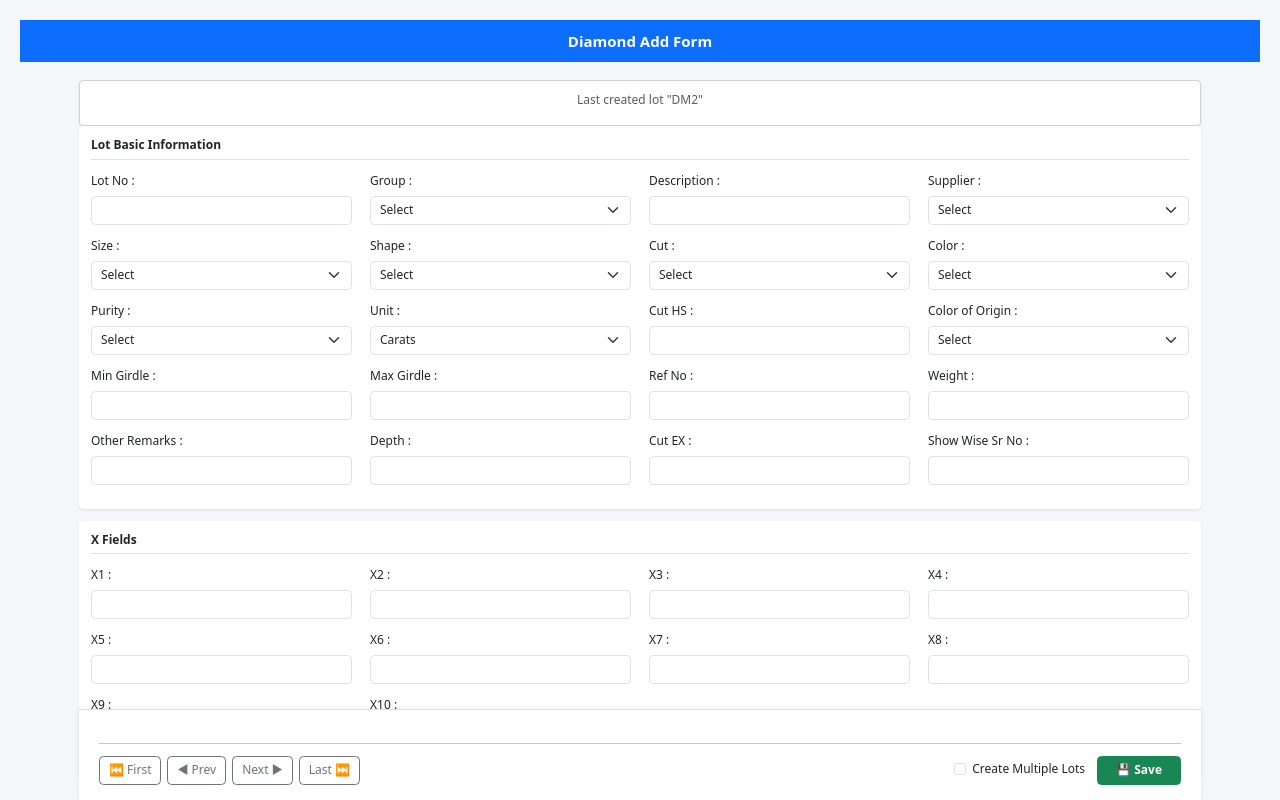
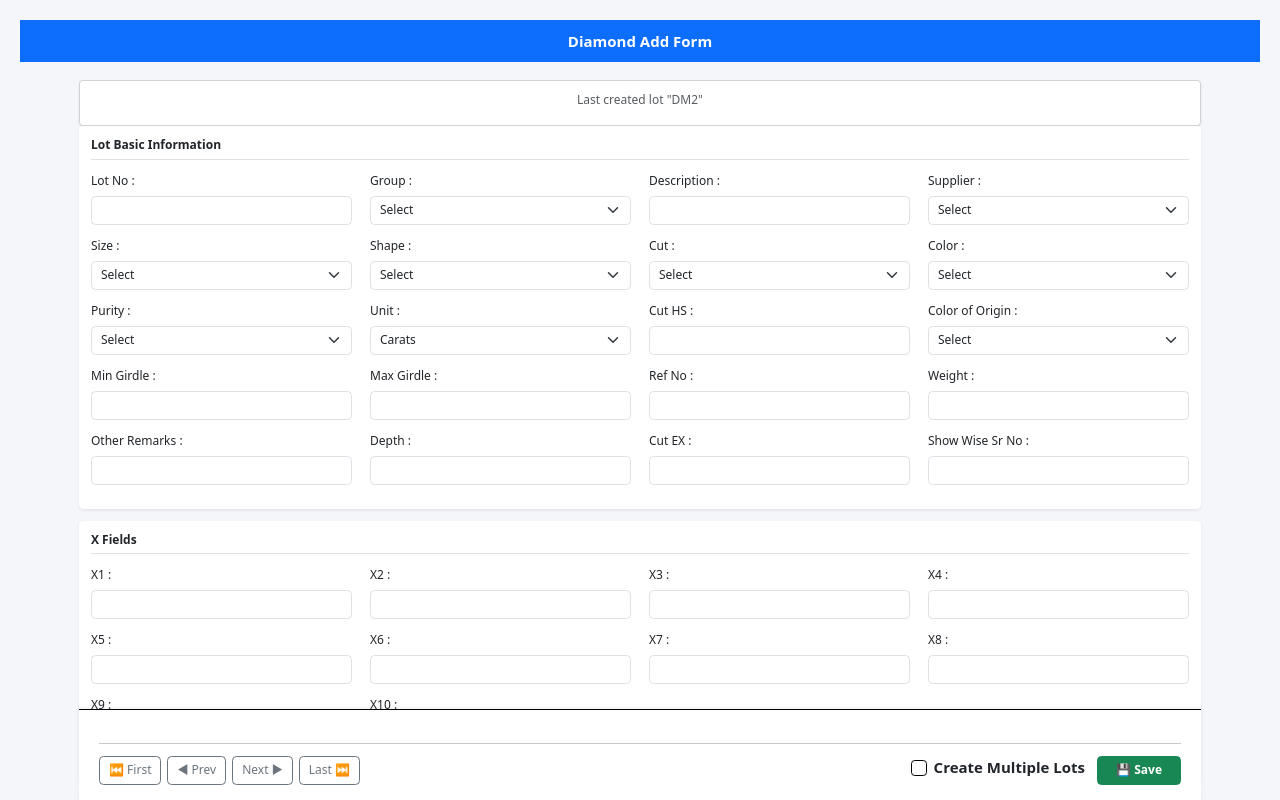
Before and after one commit to hindRaj001/Demo1, a React (Vite) app: page / in a window 1280 px wide. Shown: the top 800 px of the page. Built offline with nearby package versions, Linux system fonts and the light colour scheme.

Commit message:
Updated UI form components

```diff
--- a/index.html
+++ b/index.html
@@ -2,9 +2,9 @@
 <html lang="en">
   <head>
     <meta charset="UTF-8" />
-    <link rel="icon" type="image/svg+xml" href="/vite.svg" />
+    <!-- <link rel="icon" type="image/svg+xml" href="/vite.svg" /> -->
     <meta name="viewport" content="width=device-width, initial-scale=1.0" />
-    <title>demo1</title>
+    <title>DiamondAddForm</title>
   </head>
   <body>
     <div id="root"></div>
--- a/src/components/FooterActions.jsx
+++ b/src/components/FooterActions.jsx
@@ -7,7 +7,9 @@ const FooterActions = ({ formData, handleChange, handleSubmit }) => {
     <div style={{
     backgroundColor: "#ffffff",
     padding: "15px 20px",
-    borderTop: "1px solid #dee2e6",
+    borderTop: "1px solid black",
+    // borderLeft: "1px solid black",
+    // borderRight: "1px solid black",
     boxShadow: "0 -2px 6px rgba(0,0,0,0.05)",
     position: "sticky",
     bottom: 0,
@@ -43,13 +45,14 @@ const FooterActions = ({ formData, handleChange, handleSubmit }) => {
         <Col md={6} className="text-end">
 
           <Form.Check
+
             inline
             type="checkbox"
             label="Create Multiple Lots"
             name="createMultiple"
             checked={formData.createMultiple}
             onChange={handleChange}
-            className="me-3"
+            className="fs-5 fw-semibold custom-checkbox"
           />
 
           <Button
--- a/src/components/Specifications.jsx
+++ b/src/components/Specifications.jsx
@@ -6,10 +6,14 @@ const Specifications = ({ formData, handleChange }) => {
   return (
     <>
 
+
+
       {/* <h6 className="fw-bold mt-4 mb-3">Specifications</h6> */}
 
       {/* Row 1 */}
       <Row className="mb-3">
+
+
 
         <Col md={3}>
           <Form.Label>Fluorescence :</Form.Label>
--- a/src/components/XFields.jsx
+++ b/src/components/XFields.jsx
@@ -127,6 +127,7 @@ const XFields = ({ formData, handleChange }) => {
                     label="Check Here"
                     name="checkHere"
                     checked={formData.checkHere}
+                    className="custom-checkbox2"
                     onChange={(e) =>
                       handleChange({
                         target: {
--- a/src/pages/DiamondAddForm.jsx
+++ b/src/pages/DiamondAddForm.jsx
@@ -143,7 +143,7 @@ const DiamondAddForm = () => {
     />
   </SectionCard>
 
-<SectionCard title="Specifications">
+<SectionCard title="Specifications" >
     <Specifications
       formData={formData}
       handleChange={handleChange}
--- a/src/styles/global.css
+++ b/src/styles/global.css
@@ -1,3 +1,15 @@
 html {
   font-size: 12px;   /* default is 16px */
 }
+
+.custom-checkbox input[type="checkbox"]{
+  accent-color: green;
+  width: 16px;
+  height: 16px;
+  border: 1px solid black;
+}
+
+.custom-checkbox2 input[type="checkbox"]{
+   accent-color: green;
+  border: 1px solid black;
+}
```
Lines whose indentation alone changed are shown as unchanged.
